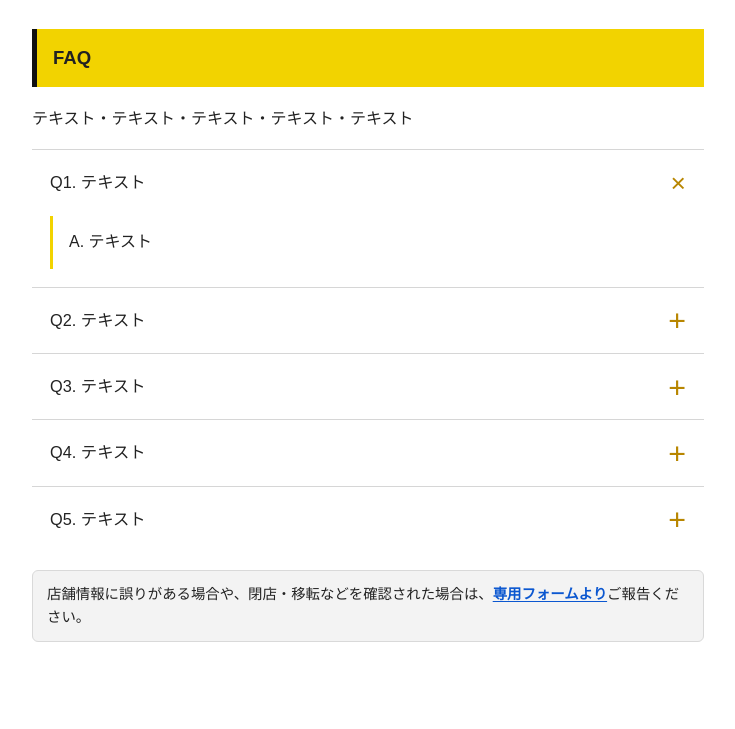
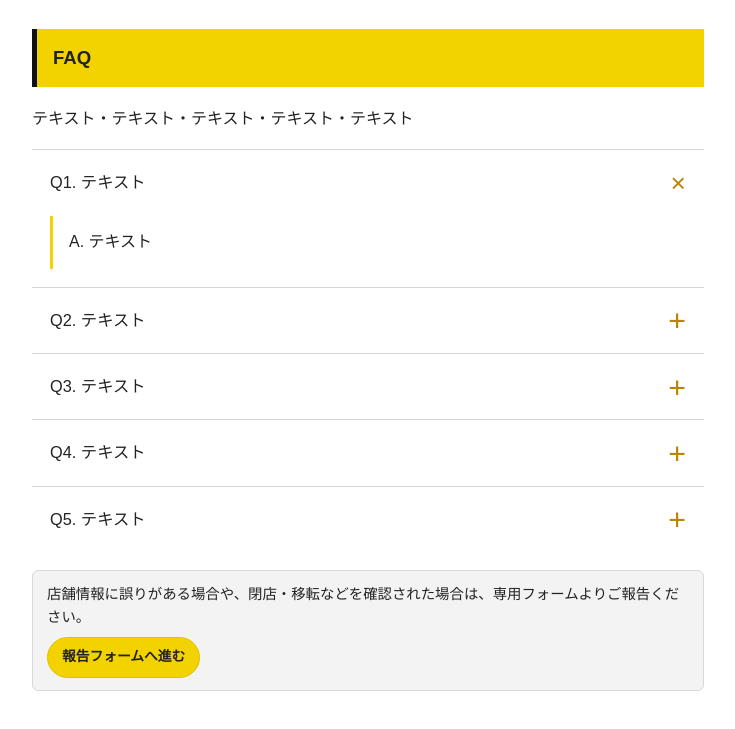
Before and after one commit to toku1639/fukoka_onine_reno_ation-design, a plain HTML site: page index.html in a window 1280 px wide. Shown: the part 3246-3975 px from the top of the page, without its empty margins (72-807 px from the left). Before the commit the page ends 3948 px from the top, so only its background shows below. Drawn offline with Linux system fonts and the light colour scheme.

Commit message:
Add cache-busting query to stylesheet links

```diff
--- a/index.html
+++ b/index.html
@@ -5,7 +5,7 @@
   <meta name="viewport" content="width=device-width, initial-scale=1.0">
   <title>コラムページ</title>
 
-  <link rel="stylesheet" href="style.css">
+  <link rel="stylesheet" href="style.css?v=6253471">
 
 </head>
 <body>
@@ -201,7 +201,8 @@
 
         <section class="report-section" aria-label="情報修正のご案内">
           <div class="report-box">
-            <p class="report-lead">店舗情報に誤りがある場合や、閉店・移転などを確認された場合は、<a class="report-inline-link" href="report-form.html" target="_blank" rel="noopener noreferrer">専用フォームより</a>ご報告ください。</p>
+            <p class="report-lead">店舗情報に誤りがある場合や、閉店・移転などを確認された場合は、専用フォームよりご報告ください。</p>
+            <a class="report-link" href="report-form.html" target="_blank" rel="noopener noreferrer">報告フォームへ進む</a>
           </div>
         </section>
       </main>
--- a/style.css
+++ b/style.css
@@ -556,20 +556,25 @@ a {
 }
 
 .report-lead {
-  margin: 0;
+  margin: 0 0 8px;
   font-size: 0.9rem;
   line-height: 1.6;
 }
 
-.report-inline-link {
-  color: #0b57d0;
+.report-link {
+  display: inline-block;
+  text-decoration: none;
+  border-radius: 999px;
+  background-color: #f2d300;
+  color: #222222;
   font-weight: 700;
-  text-decoration: underline;
-  text-underline-offset: 2px;
+  padding: 7px 14px;
+  font-size: 0.86rem;
+  border: 1px solid #e0c100;
 }
 
-.report-inline-link:hover {
-  opacity: 0.85;
+.report-link:hover {
+  opacity: 0.92;
 }
 
 .zoom-target {
```
Also changed, not shown: report-form.html (+1 -1 lines).
